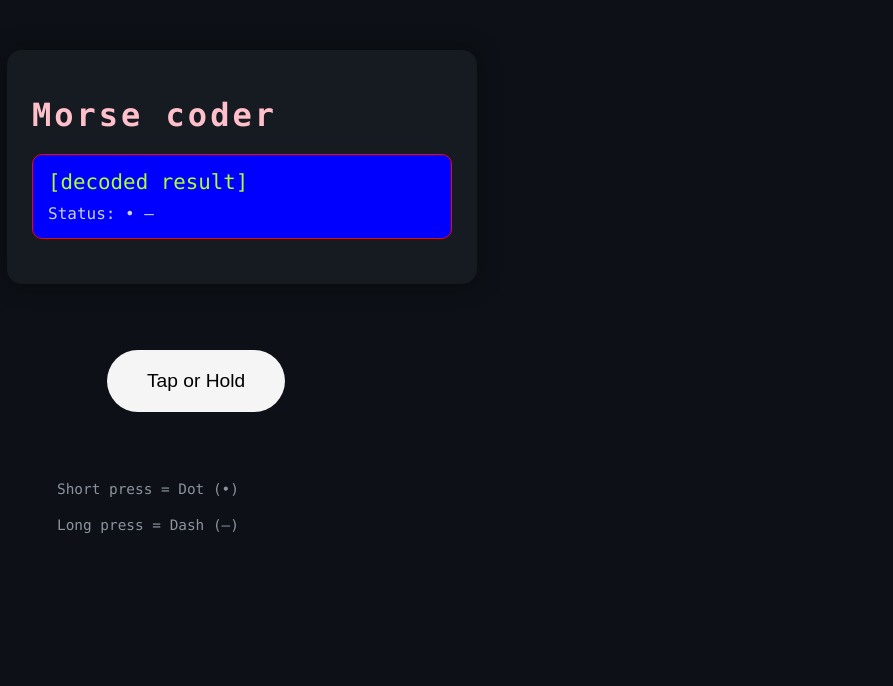
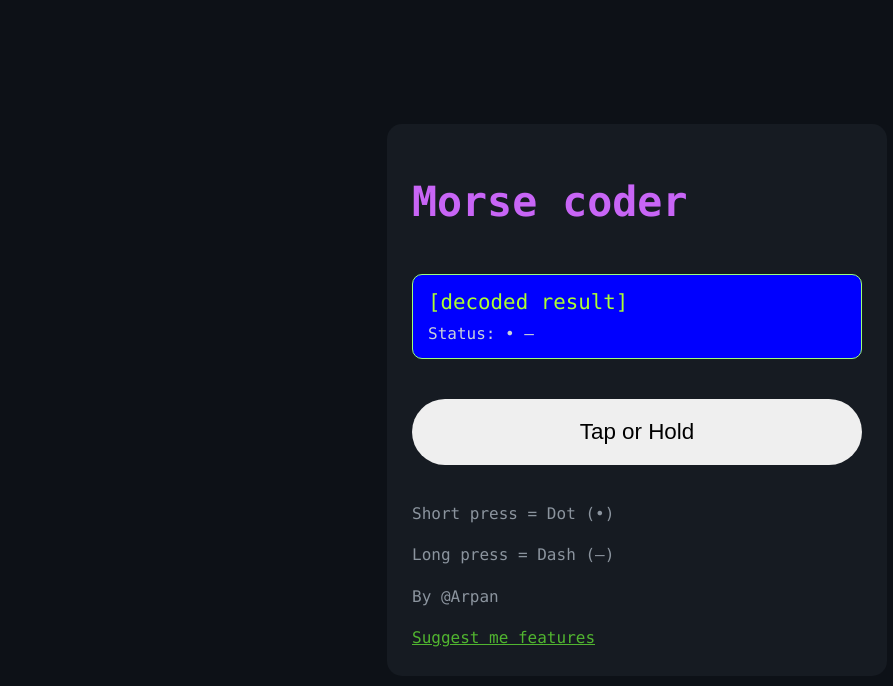
Before and after one commit to Arpacode/Morse_code, a plain HTML site: page index.html in a window 1280 px wide. Shown: the whole page, without its empty margins (3-896 px from the left). Drawn offline with Linux system fonts and the light colour scheme.

Commit message:
Fix in layout and logic

```diff
--- a/index.html
+++ b/index.html
@@ -25,8 +25,14 @@
     <div class="info">
       <p>Short press = Dot (•)</p>
       <p>Long press = Dash (–)</p>
+      <p>By @Arpan</p>
+      <a href="mailto:roftit26@gmail.com?subject=Morse%20Coder%20Suggestion&body=Feature%20idea%3A%20">
+    Suggest me features
+</a>
     </div>
   </div>
+
+
 
   <script src="script.js"></script>
 </body>
--- a/script.js
+++ b/script.js
@@ -2,12 +2,13 @@ const key = document.getElementById("key");
 const symbolDisplay = document.getElementById("symbol");
 const decodedDisplay = document.getElementById("decoded");
 
-let pressStartTime = 0;
-let morseSequence = "";
-let decodedText = "";
+let state = 0;
+let sequence = "";
+let texto = "";
 let timeout = null;
 
-// Morse dictionary
+
+// Morse dictionary #credit : REDDIT
 const morseMap = {
   ".-":"A","-...":"B","-.-.":"C","-..":"D",".":"E",
   "..-.":"F","--.":"G","....":"H","..":"I",".---":"J",
@@ -20,43 +21,55 @@ const morseMap = {
   "---..":"8","----.":"9"
 };
 
-// Detect touch device
+// Detect touching
 const isTouchDevice = 'ontouchstart' in window || navigator.maxTouchPoints > 0;
 
-const startEvent = isTouchDevice ? "touchstart" : "mousedown";
-const endEvent = isTouchDevice ? "touchend" : "mouseup";
+const startEvent = isTouchDevice? "touchstart" : "mousedown";
+const endEvent = isTouchDevice? "touchend" : "mouseup";
 
-// Start press
+// Start listening
 key.addEventListener(startEvent, (e) => {
   e.preventDefault();
-  pressStartTime = Date.now();
+  state = Date.now();
   key.style.background = "red";
+
   clearTimeout(timeout);
+  console.log("down", state);
 });
 
-// End press
+//figuring out dot vs dash
 key.addEventListener(endEvent, (e) => {
   e.preventDefault();
-  const pressDuration = Date.now() - pressStartTime;
+  const pressDuration = Date.now() - state; //duration
+  console.log(pressDuration);
+
   key.style.background = "whitesmoke";
 
-  if (pressDuration < 300) morseSequence += ".";
-  else morseSequence += "-";
 
-  symbolDisplay.textContent = morseSequence;
+
+  if (pressDuration < 300) {
+    sequence += "."; // short = dot
+  } else {
+    sequence += "-"; // long = dash
+  }
+  symbolDisplay.textContent = sequence;
+  console.log(sequence)
+
+
 
   clearTimeout(timeout);
   timeout = setTimeout(() => {
-    decodeMorse(morseSequence);
-    morseSequence = "";
-  }, 1000);
+    decodeMorse(sequence);
+    sequence = "";
+    symbolDisplay.textContent = "";
+  }, 1000); // 1000ms = 1 sec
 });
 
 // Decode Morse
 function decodeMorse(symbols) {
   if (!symbols) return;
   const letter = morseMap[symbols] || "?";
-  decodedText += letter;
-  decodedDisplay.textContent = decodedText;
+  texto += letter;
+  decodedDisplay.textContent = texto;
   symbolDisplay.textContent = "";
 }
--- a/style.css
+++ b/style.css
@@ -1,35 +1,71 @@
 body {
-  font-family: "Consolas", monospace;
-  background: #0d1117;
-  color: #e6edf3;
-  display: flex;
-  justify-content: center;
-  align-items: center;
-  height: 100vh;
-  margin: 0;
+    margin: 0;
+    min-height: 100vh;
+
+    display: flex;
+    justify-content: center;
+    align-items: center;
+
+    background: #0d1117;
+    color: #e6edf3;
+    font-family: Consolas, monospace;
 }
 
 .container {
-  background: #161b22;
-  padding: 25px;
-  border-radius: 15px;
-  position: absolute;
-  left: 10px;
-  top: 50px;
-  width: 90%;
-  max-width: 420px;
-  box-shadow: 0 0 25px rgba(0, 0, 0, 0.4);
+    width: min(90vw, 500px);
+
+    background: #161b22;
+    border-radius: 15px;
+    padding: 25px;
+    box-sizing: border-box;
+
+    display: flex;
+    flex-direction: column;
+    gap: 20px;
+
 }
 
-h1 {
-  color: pink;
-  margin-bottom: 20px;
-  letter-spacing: 3px;
+
+#key {
+    width: 100%;
+    padding: 20px;
+
+    font-size: clamp(1rem, 3vw, 1.4rem);
+
+    border: none;
+    border-radius: 50px;
+
+    cursor: pointer;
 }
+
+h1{
+    font-size: clamp(1.8rem,5vw,2.6rem);
+    color:#c865f6;
+}
+
+.output{
+    font-size: clamp(1.2rem,4vw,2rem);
+}
+
+.current-symbol{
+    font-size: clamp(1rem,3vw,1.4rem);
+}
+
+
+.info{
+    color:#8b949e;
+    line-height:1.6;
+}
+
+
+a{
+  color:#51b530 ;
+}
+
 
 .display {
   background: blue;
-  border: 1px solid red;
+  border: 1px solid #9bff7a;
   border-radius: 10px;
   padding: 15px;
   margin-bottom: 20px;
@@ -47,31 +83,12 @@ h1 {
   color: #c9d1d9;
 }
 
-#key {
-  background: whitesmoke;
-  color: black;
-  border: none;
-  padding: 20px 40px;
-  font-size: 1.2rem;
-  border-radius: 50px;
-  cursor: pointer;
-  transition: transform 0.1s, background 0.2s;
-  position: absolute;
-  top: 300px;
-  left: 100px;
+*{
+    box-sizing:border-box;
 }
+
 
 #key:active {
   transform: scale(0.95);
   background: red;
 }
-
-.info {
-  margin-top: 15px;
-  color: #8b949e;
-  font-size: 0.9rem;
-  line-height: 1.5;
-  position: absolute;
-  left: 50px;
-  top: 400px;
-}
```
